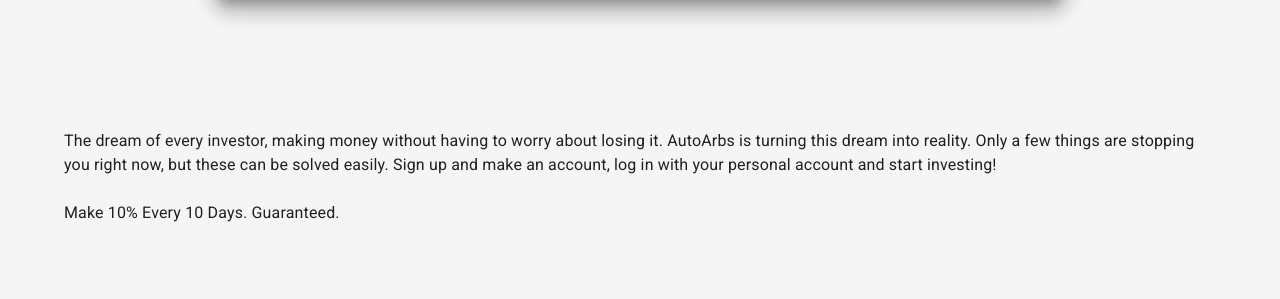
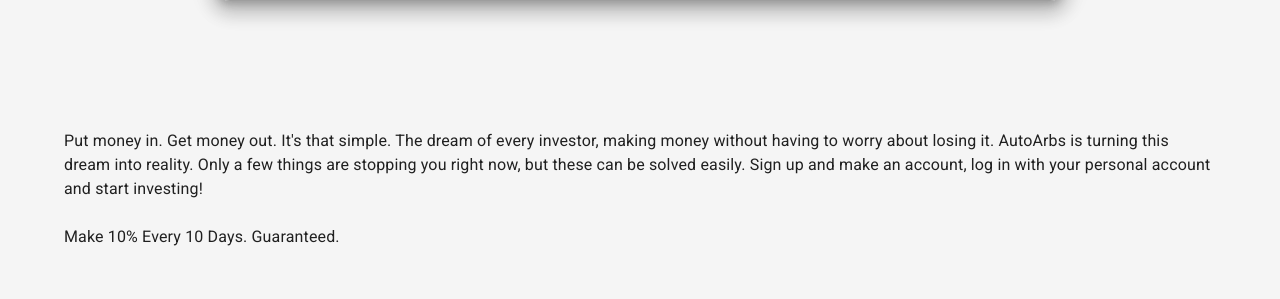
Before and after one commit to qbit-0/autoarbs, a React (Create React App) app in the folder autoarbs/: page / in a window 1280 px wide. Shown: the part 827-1126 px from the top of the page. Built offline with nearby package versions, Linux system fonts and the light colour scheme; grey boxes are pictures that could not be loaded.

Commit message:
Add some more text

```diff
--- a/autoarbs/src/components/pages/AboutPage.tsx
+++ b/autoarbs/src/components/pages/AboutPage.tsx
@@ -62,11 +62,12 @@ const AboutPage = (props: Props) => {
           </Grid>
           <Grid xs={12}>
             <Typography variant="body1">
-              The dream of every investor, making money without having to worry
-              about losing it. AutoArbs is turning this dream into reality. Only
-              a few things are stopping you right now, but these can be solved
-              easily. Sign up and make an account, log in with your personal
-              account and start investing!
+              Put money in. Get money out. It's that simple. The dream of every
+              investor, making money without having to worry about losing it.
+              AutoArbs is turning this dream into reality. Only a few things are
+              stopping you right now, but these can be solved easily. Sign up
+              and make an account, log in with your personal account and start
+              investing!
               <br />
               <br />
               Make 10% Every 10 Days. Guaranteed.
```
